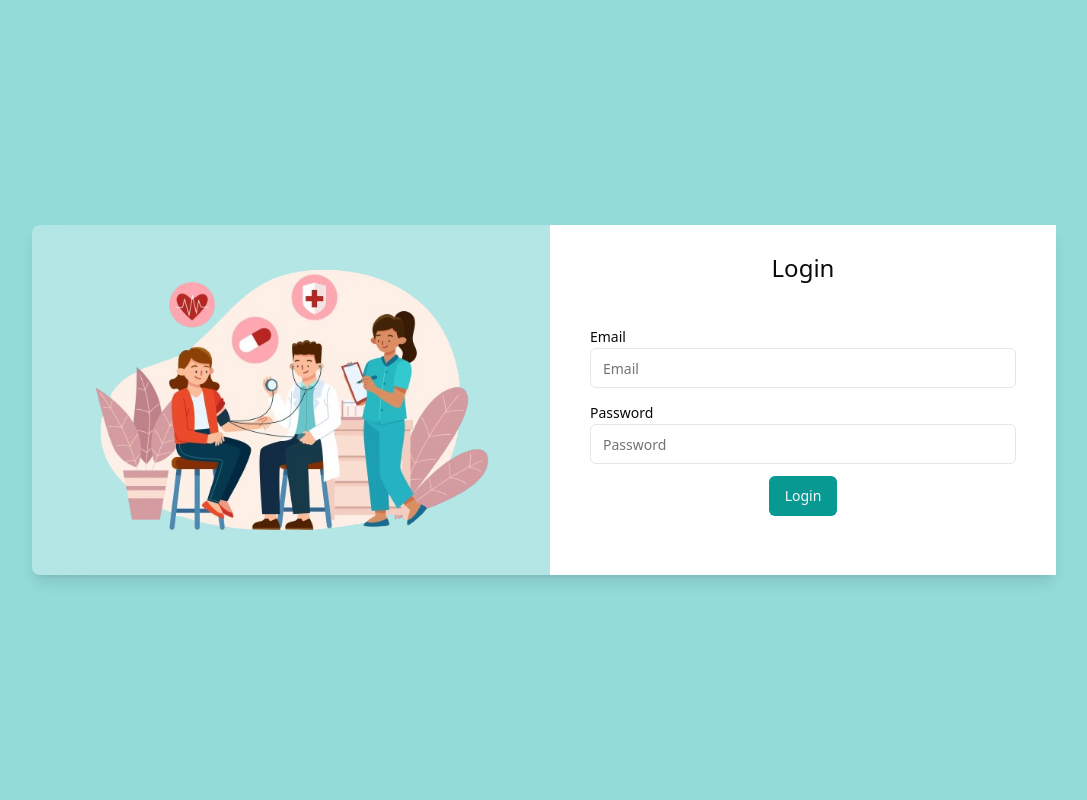
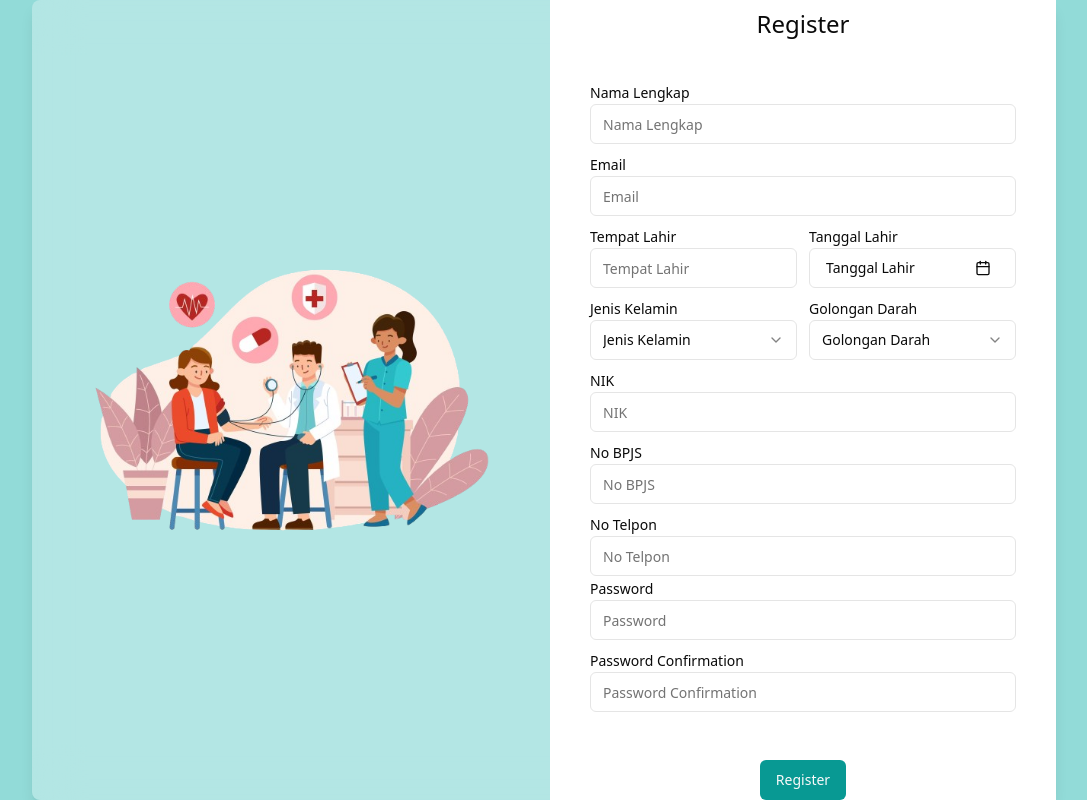
Before and after one commit to Medqueue-Alta/Medqueue-FE, a React (Vite) app: page / in a window 1280 px wide. Shown: the whole page, without its empty margins (96-1183 px from the left). Built offline with nearby package versions, Linux system fonts and the light colour scheme.

Commit message:
fix: fix register form

```diff
--- a/src/App.tsx
+++ b/src/App.tsx
@@ -1,12 +1,12 @@
-// import Register from "@/pages/Register"
+import Register from "@/pages/Register"
 
-import Login from "@/pages/Login"
+// import Login from "@/pages/Login"
 
 function App() {
   return (
    <>
-    {/* <Register /> */}
-    <Login />
+    <Register />
+    {/* <Login /> */}
    </>
   )
 }
--- a/src/pages/Register.tsx
+++ b/src/pages/Register.tsx
@@ -37,11 +37,12 @@ const Register = () => {
                     <Label htmlFor="email">Email</Label>
                     <Input placeholder="Email" id="email" type="email"/>
                 </div>
-                <div className="mb-2">
+                <div className="mb-2 flex justify-between items-center gap-3">
+                    <div className="w-1/2">
                         <Label htmlFor="tempatLahir">Tempat Lahir</Label>
                         <Input placeholder="Tempat Lahir" id="tempatLahir"/>
                     </div>
-                <div className="mb-2">
+                    <div className="w-1/2">
                         <Label>Tanggal Lahir</Label>
                         <Popover>
                         <PopoverTrigger asChild>
@@ -74,6 +75,7 @@ const Register = () => {
                             />
                         </PopoverContent>
                         </Popover>
+                    </div>
                 </div>
                 <div className="mb-2 flex items-center w-full gap-3">
                     <div className="w-1/2">
@@ -121,6 +123,14 @@ const Register = () => {
                     <Label htmlFor="telp">No Telpon</Label>
                     <Input placeholder="No Telpon" id="telp" type="tel"/>
                 </div>
+                <div className="mb-2">
+                    <Label htmlFor="password">Password</Label>
+                    <Input placeholder="Password" id="password" type="password"/>
+                </div>
+                <div className="mb-2">
+                    <Label htmlFor="passwordConfirmation">Password Confirmation</Label>
+                    <Input placeholder="Password Confirmation" id="passwordConfirmation" type="password"/>
+                </div>
             </div>
             <MainButton text="Register" />
         </AuthLayout>
```
Lines whose indentation alone changed are shown as unchanged.
